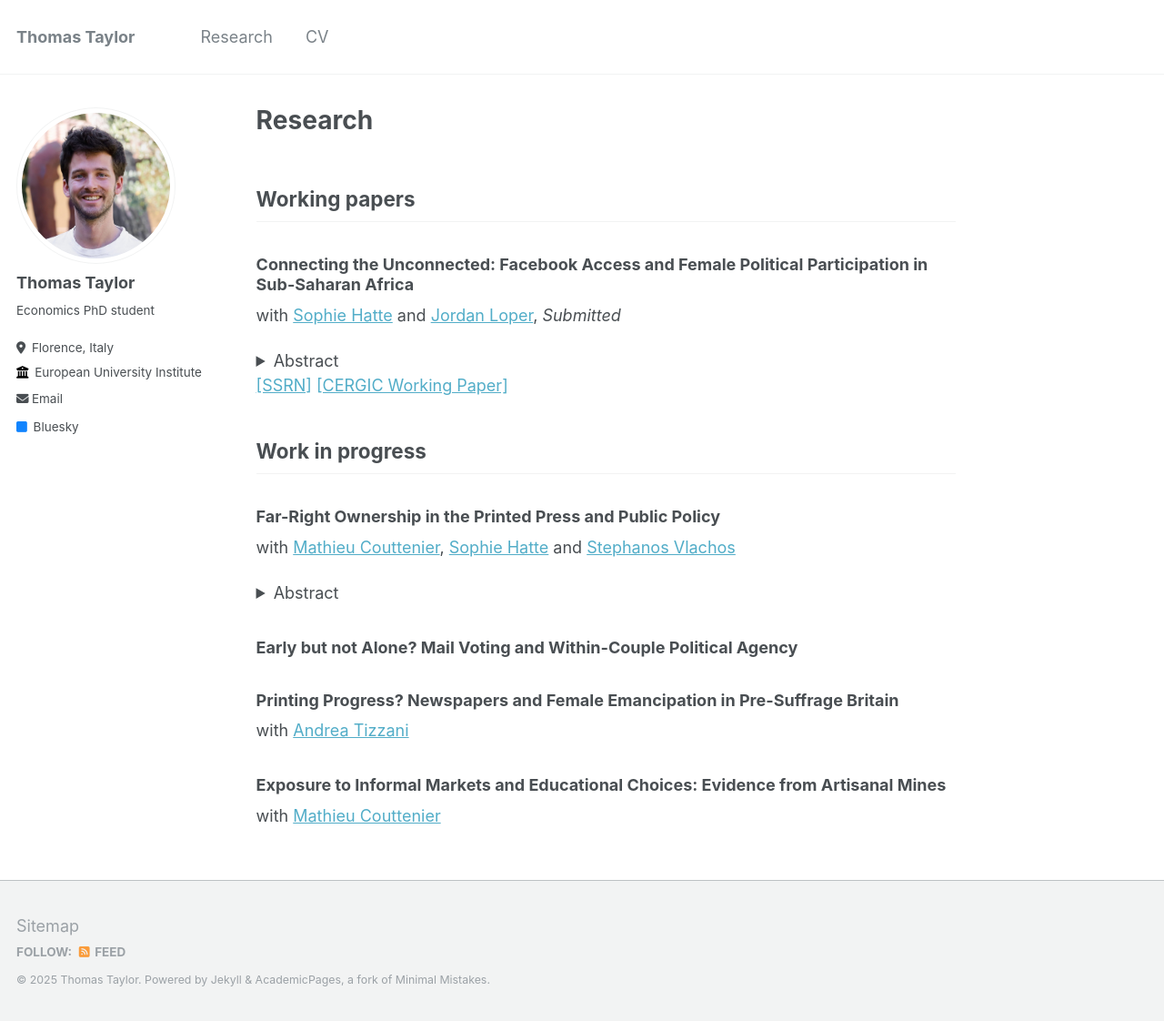
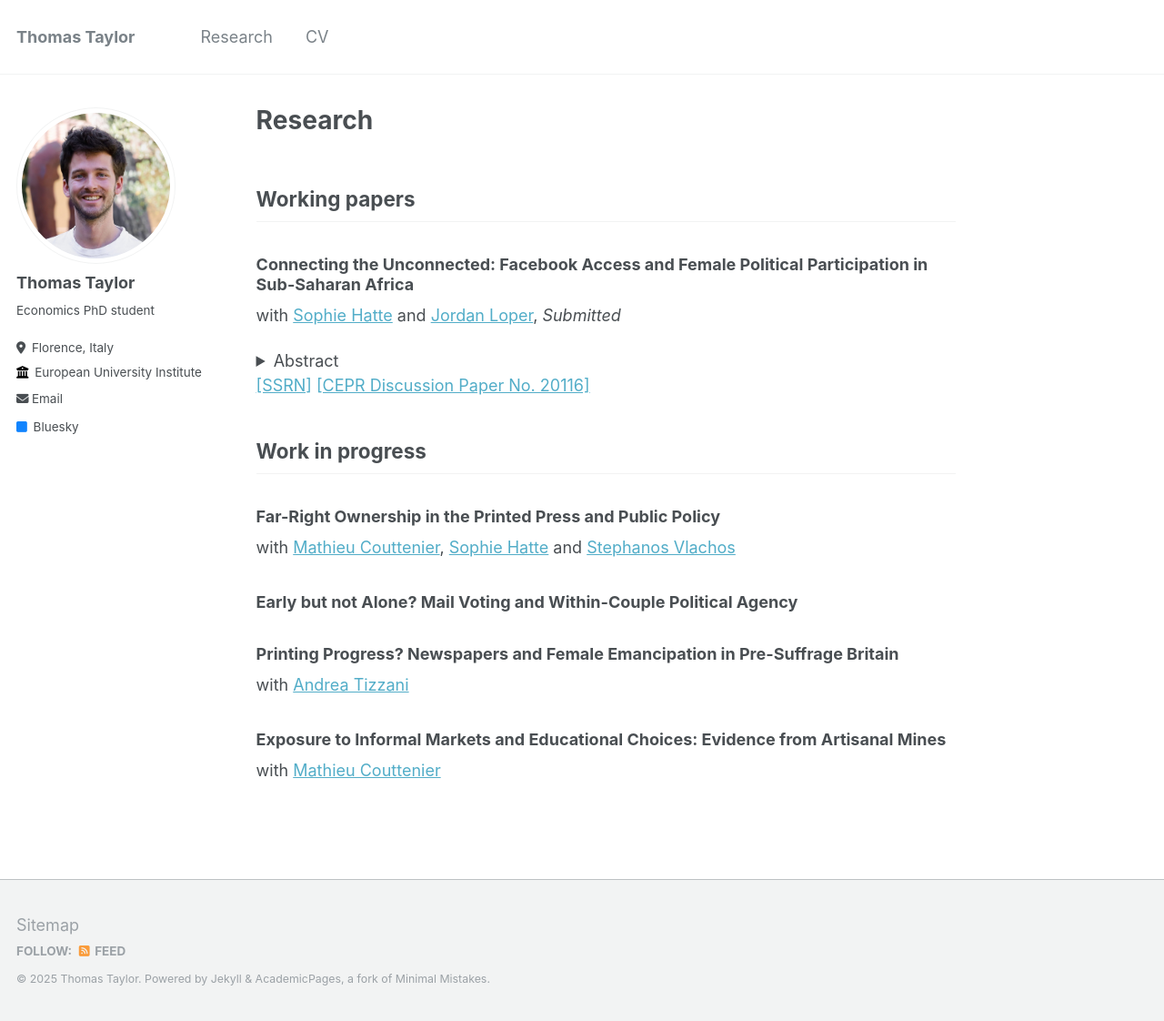
Before and after one commit to thomastaylor-econ/thomastaylor-econ.github.io, a Jekyll site: the page built from _pages/research.md, in a window 1280 px wide and 1122 px high. Shown: the whole window at 91% size. Built offline with Jekyll 4.4.1, drawn with Linux system fonts in a browser that asks for light colours.

Commit message:
Update research.md
added CEPR WP and commented out the abstract of BAZ

```diff
--- a/_pages/research.md
+++ b/_pages/research.md
@@ -23,7 +23,7 @@ Can social media help promote female access to political positions? Using data f
 </div>
 </details>
 
-[\[SSRN\]][HLT_ssrn]{:target="_blank" rel="noopener"} [\[CERGIC Working Paper\]][HLT_cergic]{:target="_blank" rel="noopener"}
+[\[SSRN\]][HLT_ssrn]{:target="_blank" rel="noopener"} [\[CEPR Discussion Paper No. 20116\]][HLT_cepr]{:target="_blank" rel="noopener"}
 
 
 ## Work in progress
@@ -36,6 +36,8 @@ with [Mathieu Couttenier][couttenier_link]{:target="_blank" rel="noopener"}, [So
     margin-bottom: 0.2px; /* Adjust the value to control the size of the space after the line break */
   }
 </style>
+
+<!---
 <details>
 <summary>Abstract </summary>
 <div style="text-align: justify">
@@ -43,6 +45,7 @@ with [Mathieu Couttenier][couttenier_link]{:target="_blank" rel="noopener"}, [So
 Newspapers shape the beliefs and attitudes of citizens, creating room for politicians to extract a large political dividend of controlling the press.  By studying the take-over of one of the most important newspapers in Switzerland (the <i>Bazler Zeitung</i>) in 2010 by a prominent figure of the Swiss right-wing populist party (Swiss People’s Party, SVP), we estimate how politically motivated ownership in the media industry affects preferences towards public policy. By collecting the universe of news articles published in German-speaking Switzerland since 2006 by 7 leading daily newspapers, we show that, following the take-over, the editorial-line of the <i>Bazler Zeitung</i> converged towards the platform of the SVP. This convergence is particularly strong in weeks preceding important electoral events. In addition, we document endogenous responses in content production by the <i>Bazler Zeitung</i>’s competitors. Leveraging Switzerland’s referendum system on public policy issues, we measure alignment with political parties on policy preferences at the municipality level for 145 referendums over the 2002-2023 period. We show that the take-over significantly increased turnout and alignment with the SVP in municipalities where the <i>Bazler Zeitung</i> was circulating prior to it. </small> <br><br>
 </div>
 </details>
+-->
 
 ### Early but not Alone? Mail Voting and Within-Couple Political Agency
 
@@ -57,6 +60,7 @@ with [Mathieu Couttenier][couttenier_link]{:target="_blank" rel="noopener"}
 [//]: # (Paper links)
 [HLT_ssrn]: https://papers.ssrn.com/sol3/papers.cfm?abstract_id=5176903
 [HLT_cergic]: https://hal.science/hal-04988949
+[HLT_cepr]: https://cepr.org/publications/dp20116
 
 [//]: # (Co-authors)
 [hatte_link]: https://sites.google.com/site/sophiehatte/
```
